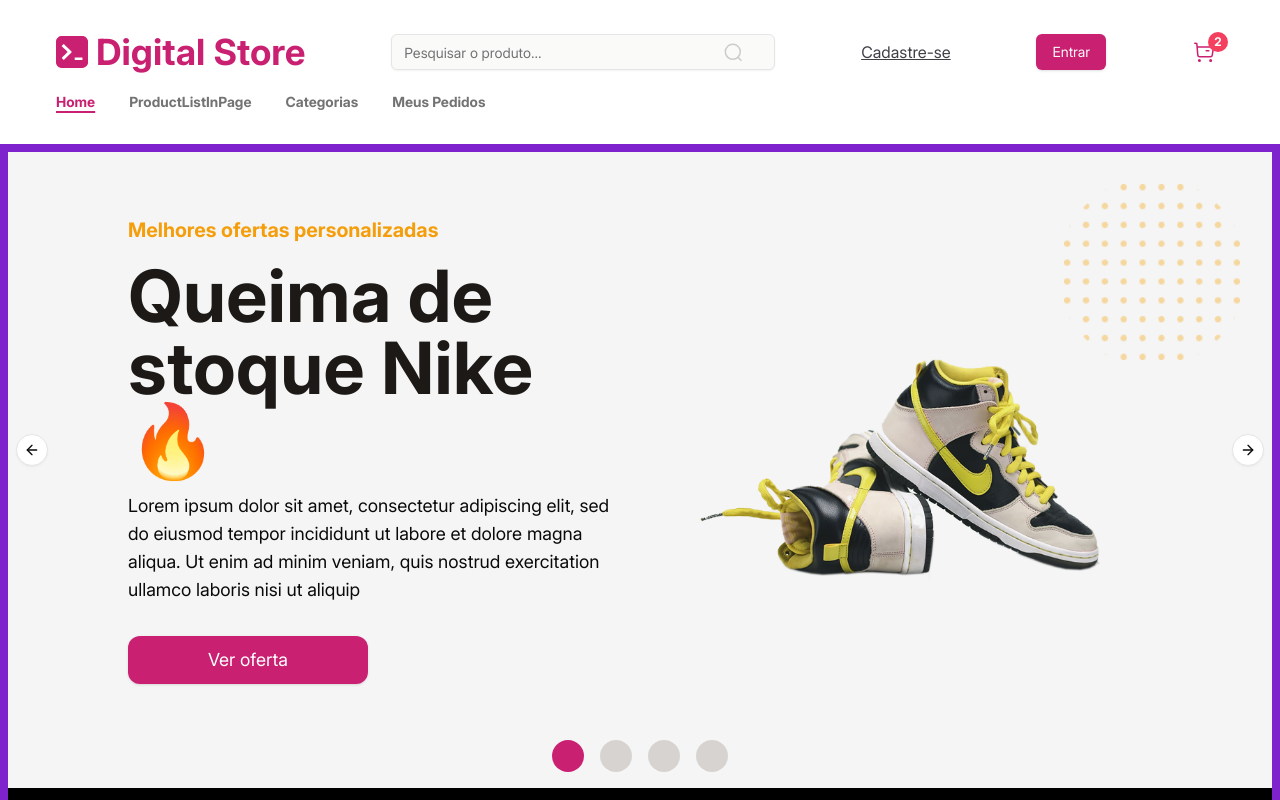
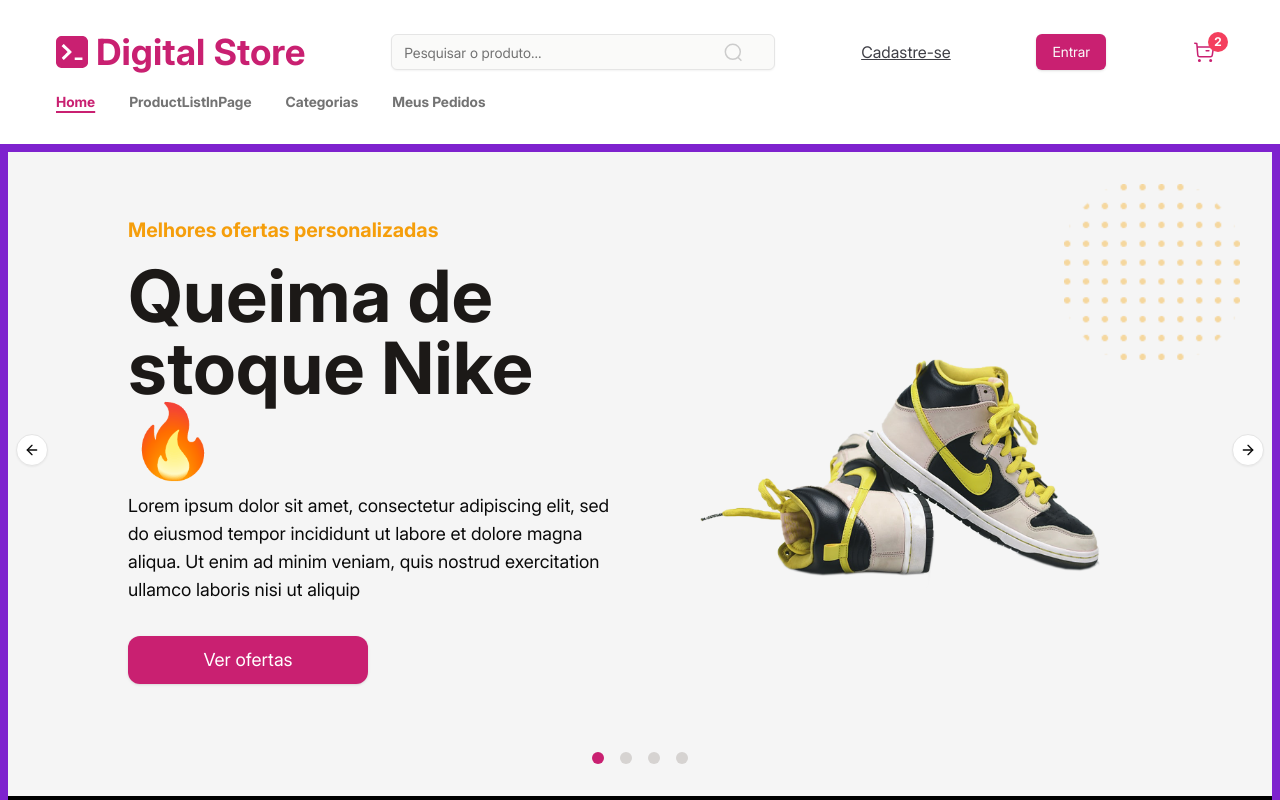
Before and after one commit to cauaosp/projeto-front-geracaotech, a React (Vite) app in the folder digital-store-project/: page / in a window 1280 px wide. Shown: the top 800 px of the page. Built offline with nearby package versions, Linux system fonts and the light colour scheme.

Commit message:
refactor: gallery section updated to new images button form

```diff
--- a/digital-store-project/src/Layout.jsx
+++ b/digital-store-project/src/Layout.jsx
@@ -5,7 +5,7 @@
 
 const Layout = ({ children }) => {
   return (
-    <SidebarProvider className="flex flex-col h-screen">
+    <SidebarProvider className="flex flex-col h-screen select-none">
       <AppSidebar />
       <Header />
       <main>{children}</main>
--- a/digital-store-project/src/components/Gallery/index.jsx
+++ b/digital-store-project/src/components/Gallery/index.jsx
@@ -9,7 +9,7 @@
 import { cn } from "@/lib/utils";
 import { useState } from "react";
 
-const Gallery = ({ images = [], className }) => {
+const Gallery = ({ images = [], showThumbnail, className }) => {
   const [currentIndex, setCurrentIndex] = useState(0);
 
   const goToPrev = () => {
@@ -38,13 +38,14 @@
 
   return (
     <div
-      className={cn("relative pb-10 bg-neutral-100 overflow-hidden", className)}
+      className={cn("relative pb-12 bg-neutral-100 overflow-hidden", className)}
     >
       <img
         src="/orange-dots.png"
         alt="pontinhos laranja"
         className="absolute z-10 w-44 -right-20 top-8 md:-right-8 lg:right-8"
       />
+
       <Carousel className="px-8 z-40 lg:px-20" opts={{ align: "start" }}>
         <CarouselContent
           style={{ transform: `translateX(-${currentIndex * 100}%)` }}
@@ -57,10 +58,12 @@
                     <div className="lg:text-amber-500 text-primary text-xl">
                       Melhores ofertas personalizadas
                     </div>
-                    <div className="md:text-5xl lg:text-7xl text-stone-900">Queima de stoque Nike 🔥 </div>
+                    <div className="md:text-5xl lg:text-7xl text-stone-900">
+                      Queima de stoque Nike 🔥{" "}
+                    </div>
                   </>
                 }
-                link={{ text: "Ver oferta", href: "/productlist" }}
+                link={{ text: "Ver ofertas", href: "/productlist" }}
                 image={
                   <div className="flex items-center justify-center h-72 md:w-1/2">
                     <img
@@ -100,17 +103,34 @@
         </CarouselNext>
       </Carousel>
 
-      <div className="flex gap-4 overflow-auto w-full justify-center absolute bottom-4">
-        {images.map((img, index) => (
+      <div className="flex gap-4 overflow-auto w-full justify-center absolute bottom-8">
+        {images.map((img, index) =>
+          showThumbnail ? (
             <button
               key={index}
               onClick={() => goToIndex(index)}
               className={cn(
-              "size-8 rounded-full",
+                "w-28 h-24  rounded-lg flex items-center justify-center p-2",
+                currentIndex === index && "border-2 border-pink-600"
+              )}
+            >
+              <img
+                src={img.src}
+                alt="imagem do carrousel"
+                className="max-w-20"
+              />
+            </button>
+          ) : (
+            <button
+              key={index}
+              onClick={() => goToIndex(index)}
+              className={cn(
+                "size-3 rounded-full",
                 currentIndex === index ? "bg-primary" : "bg-stone-300"
               )}
             ></button>
-        ))}
+          )
+        )}
       </div>
     </div>
   );
--- a/digital-store-project/src/pages/HomePage/index.jsx
+++ b/digital-store-project/src/pages/HomePage/index.jsx
@@ -19,7 +19,6 @@
             src: "/tenis-horizontal.png",
           },
         ]}
-        showThumbs={true}
       />
       <div className="text-center text-primary text-7xl bg-black p-4">
         Hello World!
```
Lines whose indentation alone changed are shown as unchanged.
